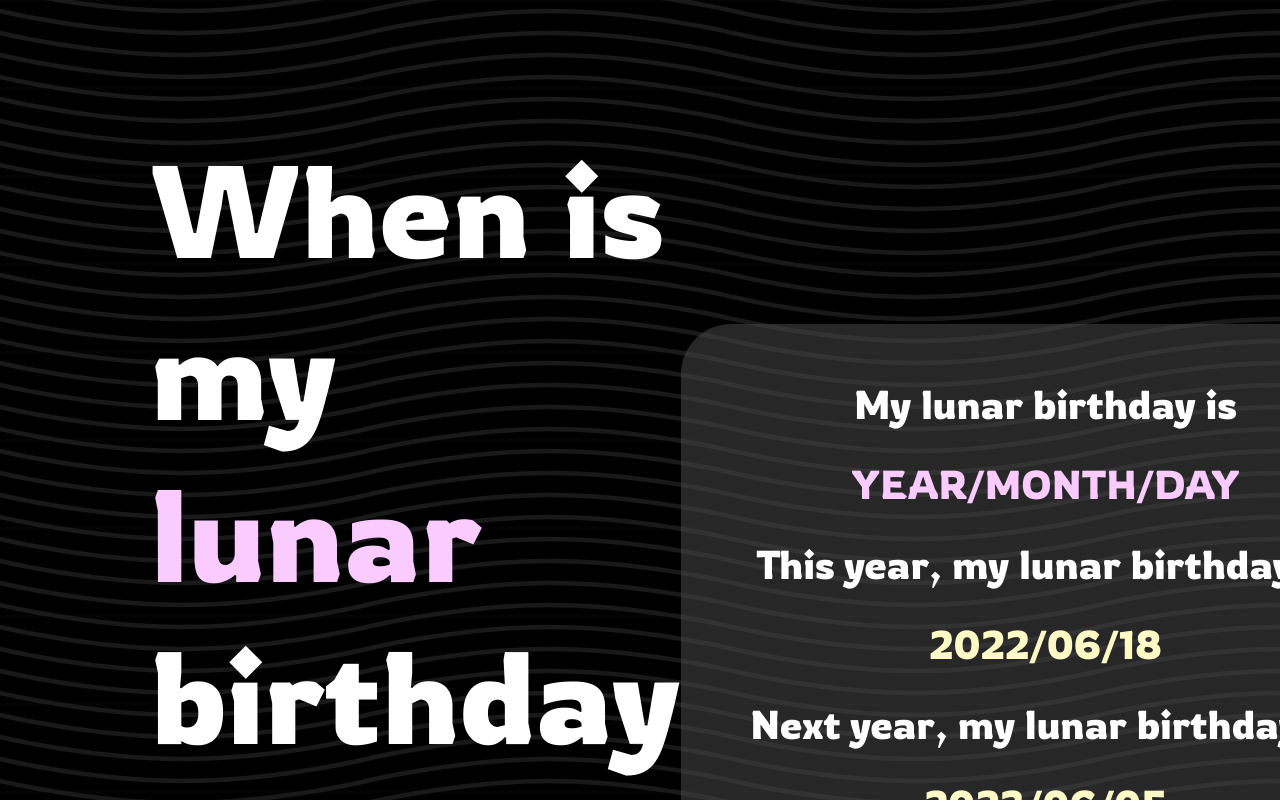
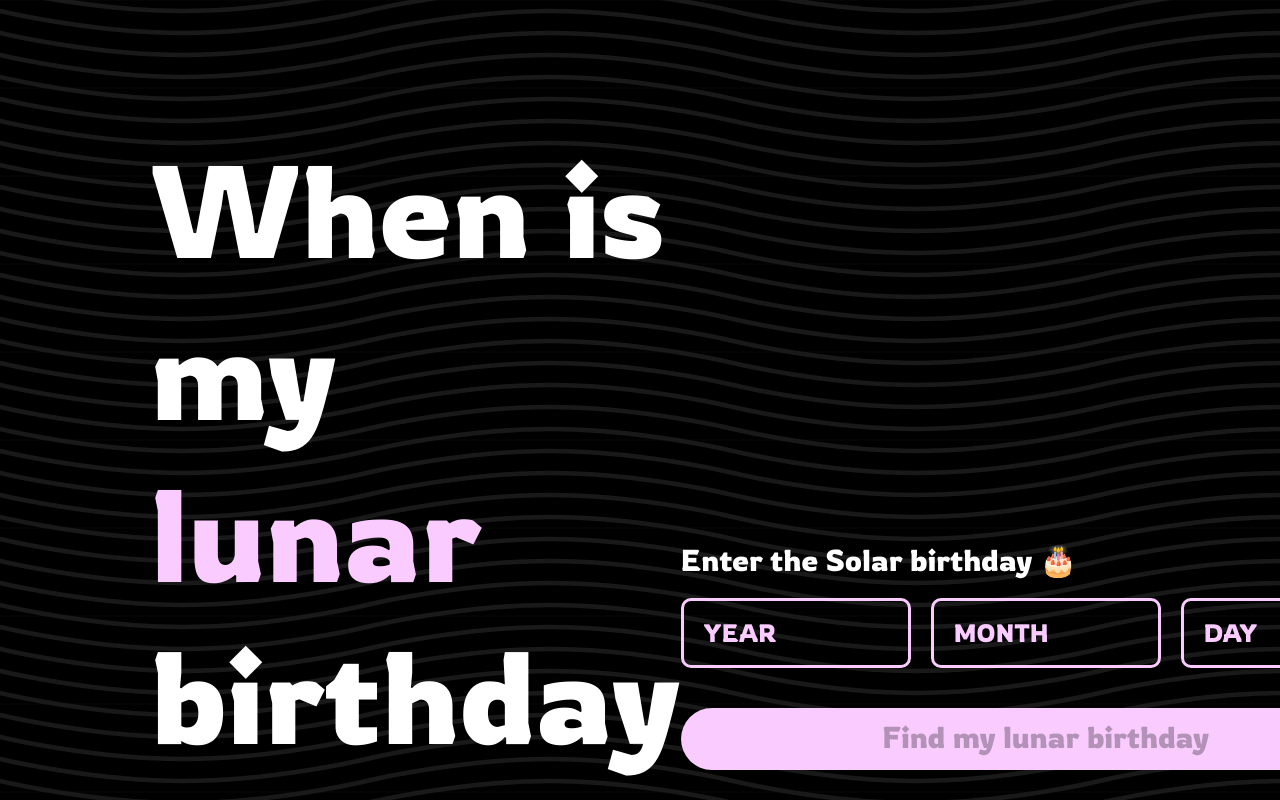
Before and after one commit to iamyujinwon/lunar-birthday-app, a React (Create React App) app: page / in a window 1280 px wide. Shown: the top 800 px of the page. Built offline with nearby package versions, Linux system fonts and the light colour scheme.

Commit message:
import lunar-date-calculator

```diff
--- a/src/pages/index.css
+++ b/src/pages/index.css
@@ -44,6 +44,11 @@ button {
 
 button:hover {
     background-color: #FFF9C6;
+}
+
+button:disabled {
+    background-color: #F9CBFF;
+    cursor: not-allowed;
 }
 
 #date-selector {
--- a/src/pages/index.js
+++ b/src/pages/index.js
@@ -1,16 +1,17 @@
 import React, {useState} from 'react';
 import './index.css';
 import ReactDOM from 'react-dom';
+import lunaDateCalculator from 'lunar-date-calculator';
 
 const currentYear = new Date().getUTCFullYear();
 
-const years = [{value: "YEAR", text: "YEAR"}];
+const years = [];
 for (let i = currentYear; i > 1899; i--) {
     years.push({"value": i, "text": i});
 }
 
 const months = [
-    {value: "MONTH", text: "MONTH"},{value: 1, text: "JANUARY"},{value: 2, text: "FEBRUARY"},
+    {value: 1, text: "JANUARY"},{value: 2, text: "FEBRUARY"},
     {value: 3, text: "MARCH"},{value: 4, text: "APRIL"},
     {value: 5, text: "MAY"},{value: 6, text:"JUNE"},
     {value: 7, text:"JULY"},{value: 8, text:"AUGUST"},
@@ -18,15 +19,17 @@ const months = [
     {value: 11, text:"NOVEMBER"},{value: 12, text:"DECEMBER"}
 ];
 
-const days = [{value: "DAY", text: "DAY"}];
+const days = [];
 for (let i = 1; i < 32; i++) {
     days.push({"value": i, "text": i});
 }
 
 const Home = () =>  {
-    const [year, setYear] = React.useState('YEAR');
-    const [month, setMonth] = React.useState('MONTH');
-    const [day, setDay] = React.useState('DAY');
+    const [year, setYear] = useState(0);
+    const [month, setMonth] = useState(0);
+    const [day, setDay] = useState(0);
+
+    const [lunarBirthday, setLunarBirthday] = useState();
 
     const birthday = {year, month, day};
 
@@ -48,6 +51,17 @@ const Home = () =>  {
         console.log(json);
     }
 
+    function submitDisabled() {
+        console.log(birthday.year)
+        console.log(birthday.month)
+        console.log(birthday.day)
+        return birthday.year == 0 || birthday.month == 0 || birthday.day == 0
+    }
+
+    function resultRender() {
+        return false;
+    }
+
     return (
         <>
             <div id="container">
@@ -59,6 +73,59 @@ const Home = () =>  {
                         in {currentYear}?
                     </div>
                 </div>
+
+
+                {resultRender() == true?
+                    <div id="result-container">
+                        <div id="result-section">
+                            <div>My solar birthday is <span id="solar-birthday">{birthday.year}/{birthday.month}/{birthday.day}</span></div>
+                            <div>This year, my lunar birthday is</div>
+                            <div className="date-result">2022/06/18</div>
+                            <div>Next year, my lunar birthday is</div>
+                            <div className="date-result">2023/06/05</div>
+                        </div>
+                        <button id="google-calendar">
+                            Add the date in Google Calendar
+                        </button>
+                    </div>
+                    :
+                    <div id ="date-section">
+                    <form id="date-containter" onSubmit={handleSubmit}>
+                        <div>Enter the Solar birthday 🎂</div>
+                        <div id="date-selector">
+                            <span>
+                                <select value={year} onChange={e=>(setYear(e.target.value))}>
+                                    <option value={0} default>YEAR</option>
+                                    {years.map(year => {
+                                        return (<option key={year.value} value={year.value}>{year.text}</option>);
+                                    })}
+                                </select>
+                            </span>
+                            <span>
+                                <select onChange={e=>(setMonth(e.target.value))}>
+                                    <option value={0} default>MONTH</option>
+                                    {months.map(month => {
+                                        return (<option key={month.value} value={month.value}>{month.text}</option>);
+                                    })}
+                                </select>
+                            </span>
+                            <span>
+                                <select onChange={e=>(setDay(e.target.value))}>
+                                    <option value={0} default>DAY</option>
+                                    {days.map(day => {
+                                        return (<option key={day.value} value={day.value}>{day.text}</option>);
+                                    })}
+                                </select>
+                            </span>
+                        </div>
+                        <button type="submit" disabled={submitDisabled()}>
+                            Find my lunar birthday
+                        </button>
+                    </form>
+                </div>
+
+                }
+
                 {/* <div id ="date-section">
                     <form id="date-containter" onSubmit={handleSubmit}>
                         <div>Enter the Solar birthday 🎂</div>
@@ -91,7 +158,7 @@ const Home = () =>  {
                     </form>
                 </div> */}
 
-                <div id="result-container">
+                {/* <div id="result-container">
                     <div id="result-section">
                         <div>My lunar birthday is <span id="solar-birthday">{birthday.year}/{birthday.month}/{birthday.day}</span></div>
                         <div>This year, my lunar birthday is</div>
@@ -102,7 +169,7 @@ const Home = () =>  {
                     <button id="google-calendar">
                         Add the date in Google Calendar
                     </button>
-                </div>
+                </div> */}
             </div>
         </>
     );
```
Also changed, not shown: 1 other file (tests, documents, lock files or other folders).
